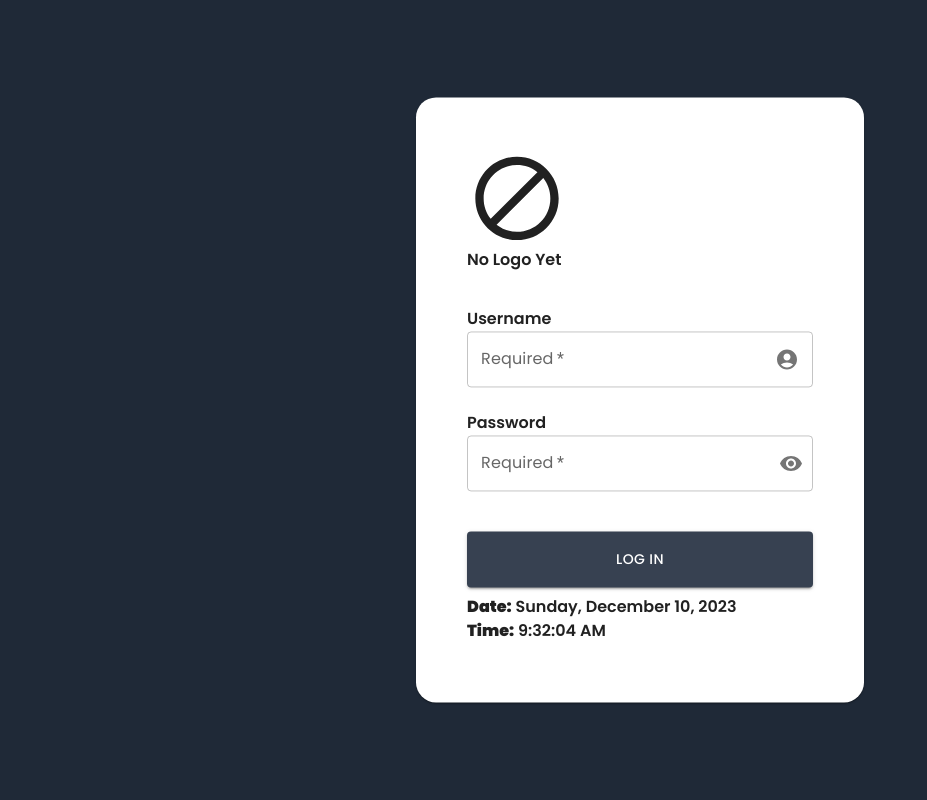
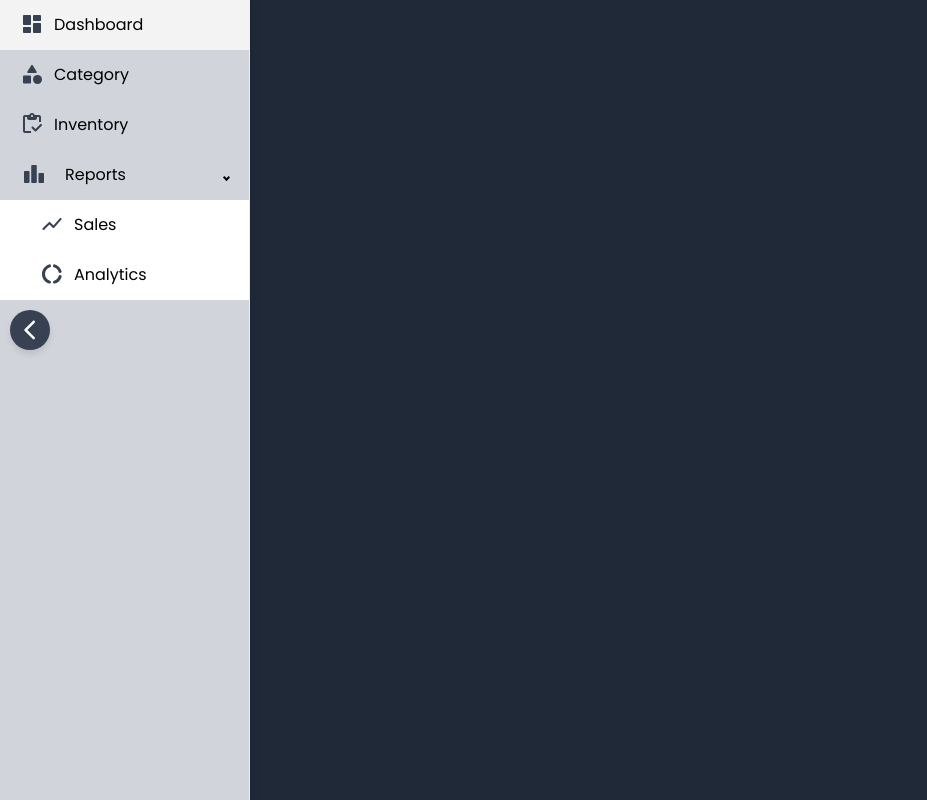
Before and after one commit to m4rceee/pos-system, a React (Vite) app: page / in a window 1280 px wide. Shown: the whole page, without its empty margins (0-927 px from the left). Built offline with nearby package versions, Linux system fonts and the light colour scheme.

Commit message:
added sidebar component

```diff
--- a/package.json
+++ b/package.json
@@ -17,6 +17,7 @@
     "@mui/material": "^5.14.20",
     "react": "^18.2.0",
     "react-dom": "^18.2.0",
+    "react-pro-sidebar": "^1.1.0-alpha.1",
     "typeface-poppins": "^1.1.13"
   },
   "devDependencies": {
--- a/src/App.jsx
+++ b/src/App.jsx
@@ -1,9 +1,14 @@
 import Login from './LoginPage';
+import SideBar from './Dashboard/sidebar';
 
 export default function App() {
 
   return(
-    <Login />
+    <>
+        {/*<Login />*/}
+        <SideBar />
+    </>
+
   );
 
 }
--- /dev/null
+++ b/src/Dashboard/sidebar.jsx
@@ -0,0 +1,126 @@
+import React, { useState } from 'react';
+import "../styles.css"
+import 'typeface-poppins';
+import {
+    Sidebar,
+    Menu,
+    MenuItem,
+    SubMenu,
+} from 'react-pro-sidebar';
+
+import {
+    ArrowBackIosRounded,
+    DashboardRounded,
+    CategoryRounded,
+    InventoryRounded,
+    LeaderboardRounded,
+    ShowChartRounded,
+    DonutLargeRounded,
+} from '@mui/icons-material';
+
+import {
+    IconButton,
+} from '@mui/material';
+
+export default function SideBar() {
+
+    const [collapsed, setCollapsed] = useState(false);
+    const [hovered, setHovered] = useState(false);
+
+    return(
+
+        <>
+            <div
+                style={{
+                    display: 'flex',
+                    height: '100%',
+                    minHeight: '100vh',
+                    }}>
+                <Sidebar
+                    collapsed={collapsed}
+                    transitionDuration={750}
+                    backgroundColor="#D1D5DB"
+                    style={{ boxShadow: '0px 0px 10px rgba(0, 0, 0, 0.1)'}}>
+
+                    <div style={{ display: 'flex', flexDirection: 'column'}}>
+                        <Menu>
+                            {collapsed ? (
+                                <>
+                                    <MenuItem
+                                        className='text-center'>
+                                        <DashboardRounded sx={{ fontSize: '2rem', color: '#374151' }}/>
+                                    </MenuItem>
+                                    <MenuItem className='text-center'>
+                                        <CategoryRounded sx={{ fontSize: '2rem', color: '#374151' }}/>
+                                    </MenuItem>
+                                    <MenuItem className='text-center'>
+                                        <InventoryRounded sx={{ fontSize: '2rem', color: '#374151' }}/>
+                                    </MenuItem>
+                                    <MenuItem className='text-center'>
+                                        <LeaderboardRounded sx={{ fontSize: '2rem', color: '#374151' }}/>
+                                    </MenuItem>
+                                </>
+                            ) : (
+                                <>
+                                    <MenuItem
+                                        className='p-1'
+                                        sx={{display: 'flex', alignItems: 'center', fontSize: '5rem',}}>
+                                        <DashboardRounded sx={{ marginRight: '10px', marginBottom: '3px', color: '#374151' }} />
+                                        Dashboard
+                                    </MenuItem>
+                                    <MenuItem className='p-1' sx={{ display: 'flex', alignItems: 'center', fontSize: '5rem' }}>
+                                        <CategoryRounded sx={{ marginRight: '10px', marginBottom: '3px', color: '#374151' }} />
+                                        Category
+                                    </MenuItem>
+                                    <MenuItem className='p-1' sx={{ display: 'flex', alignItems: 'center', fontSize: '5rem' }}>
+                                        <InventoryRounded sx={{ marginRight: '10px', marginBottom: '3px', color: '#374151' }} />
+                                        Inventory
+                                    </MenuItem>
+                                    <SubMenu
+                                        defaultOpen
+                                        className='p-1'
+                                        label="Reports"
+                                        icon={<LeaderboardRounded
+                                            sx={{
+                                                marginRight: '7px',
+                                                marginBottom: '3px',
+                                                color: '#374151'
+                                                }}
+                                            />}
+                                        >
+                                        <MenuItem className='p-1' sx={{ display: 'flex', alignItems: 'center', fontSize: '5rem' }}>
+                                            <ShowChartRounded sx={{ marginRight: '10px', marginBottom: '3px', color: '#374151' }} />
+                                            Sales
+                                        </MenuItem>
+                                        <MenuItem className='p-1' sx={{ display: 'flex', alignItems: 'center', fontSize: '5rem' }}>
+                                            <DonutLargeRounded sx={{ marginRight: '10px', marginBottom: '3px', color: '#374151' }} />
+                                            Analytics
+                                        </MenuItem>
+                                    </SubMenu>
+                                </>
+
+                            )}
+                        </Menu>
+                    </div>
+                    <main className='text-center mt-5' style={{ padding: 10 }}>
+                        <div>
+                            <IconButton
+                                onClick={() => setCollapsed(!collapsed)}
+                                onMouseEnter={() => setHovered(true)}
+                                onMouseLeave={() => setHovered(false)}
+                                style={{
+                                    backgroundColor: hovered ? '#222933' : '#374151',
+                                    borderRadius: '50%',
+                                    color: 'white',
+                                    boxShadow: '0px 4px 6px rgba(0, 0, 0, 0.1)',
+                                }}
+                                >
+                                <ArrowBackIosRounded />
+                            </IconButton>
+                        </div>
+                    </main>
+                </Sidebar>
+            </div>
+        </>
+    );
+}
```
Also changed, not shown: 1 other file (tests, documents, lock files or other folders).
